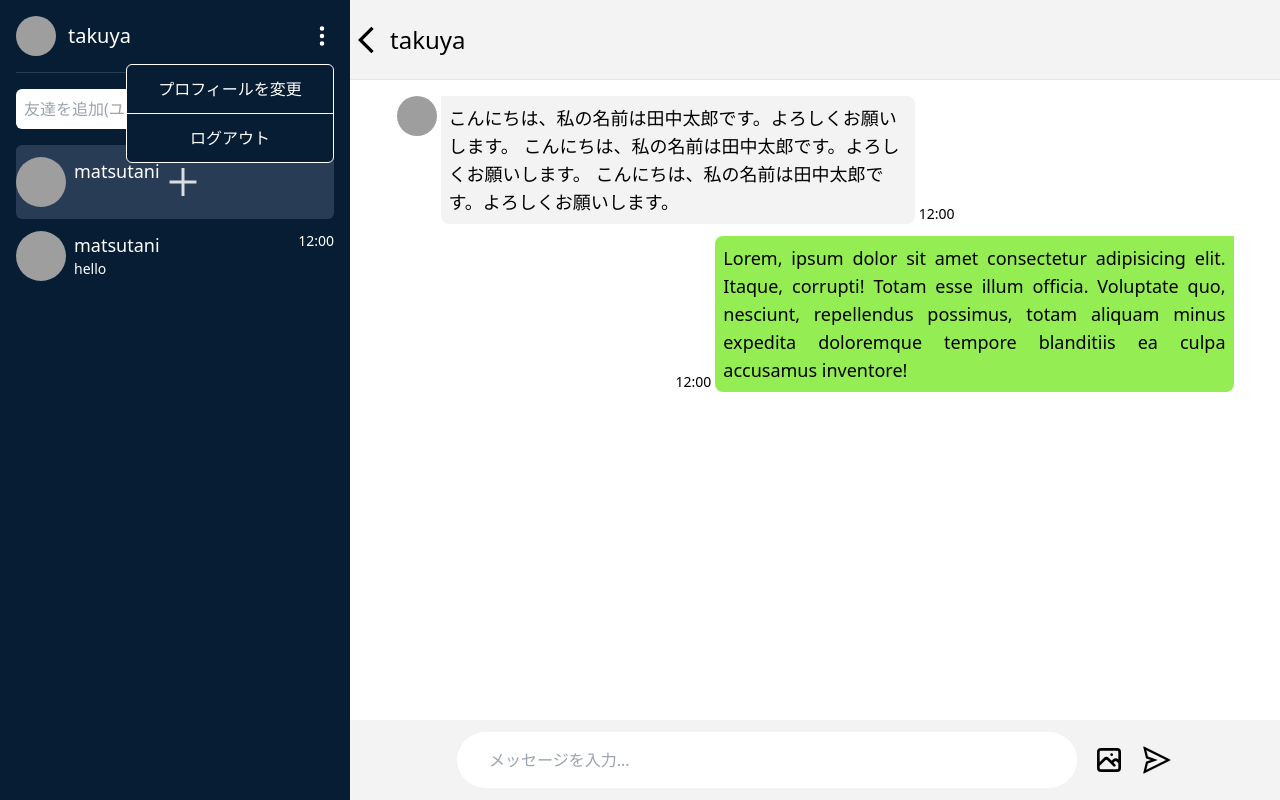
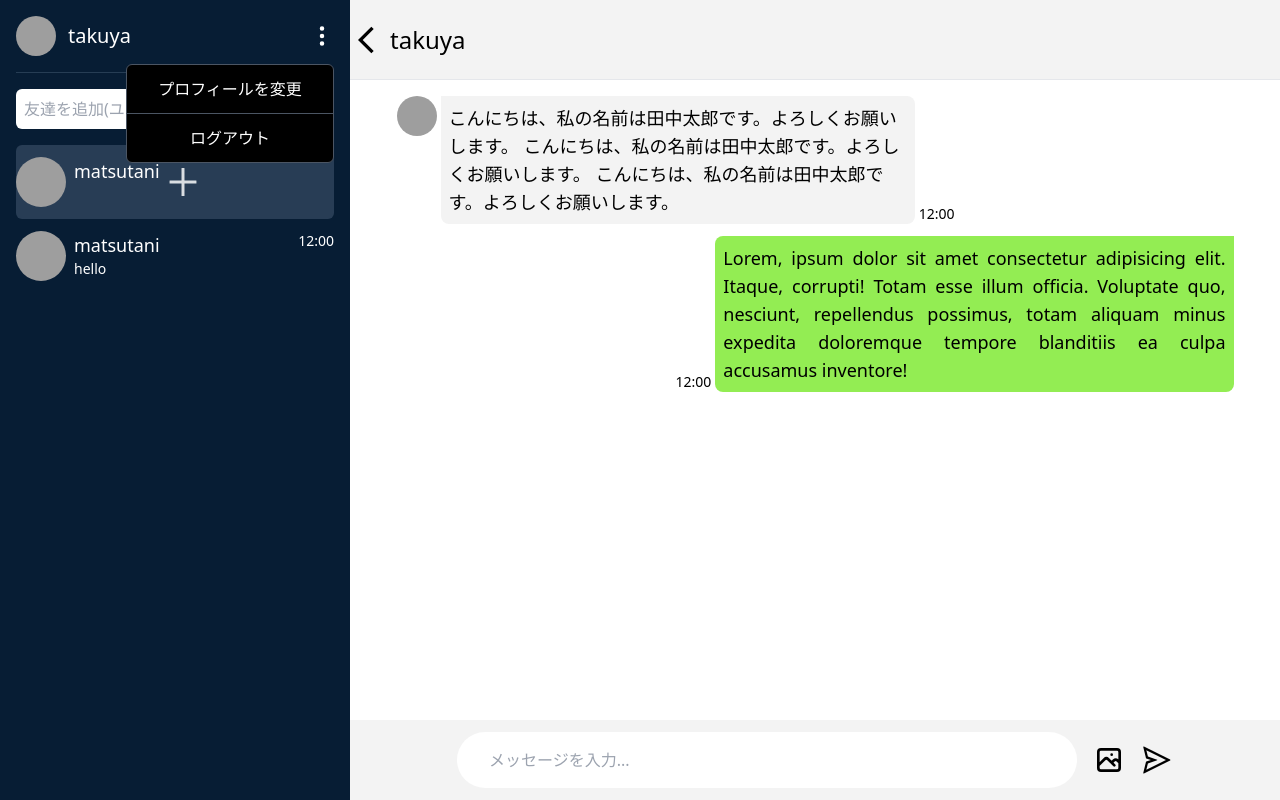
Before and after one commit to mtvzee/chat-app-react-ts, a React (Vite) app: page / in a window 1280 px wide. Both pictures are taken after a click on the button 322 px from the left and 36 px from the top of the page. Built offline with nearby package versions, Linux system fonts and the light colour scheme; grey boxes are pictures that could not be loaded.

Commit message:
メニューの枠の色変更

```diff
--- a/src/components/SidebarHeader.tsx
+++ b/src/components/SidebarHeader.tsx
@@ -13,11 +13,11 @@ const SidebarHeader = () => {
       <button className="relative" onClick={() => setIsOpen(!isOpen)}>
         <BsThreeDotsVertical className="w-6 h-6 hover:scale-110 transition " />
         {isOpen && (
-          <ul className="absolute top-10 right-0 w-52 bg-[#071d34] border border-white rounded-md overflow-hidden z-10">
-            <li className="p-3 hover:bg-[#283d55] border-b border-white">
+          <ul className="absolute top-10 right-0 w-52 bg-black border border-gray-600 rounded-md overflow-hidden z-10">
+            <li className="p-3 hover:bg-[#283d55] border-b border-gray-600 transition">
               プロフィールを変更
             </li>
-            <li className="p-3 hover:bg-[#283d55]">ログアウト</li>
+            <li className="p-3 hover:bg-[#283d55] transition">ログアウト</li>
           </ul>
         )}
       </button>
```
